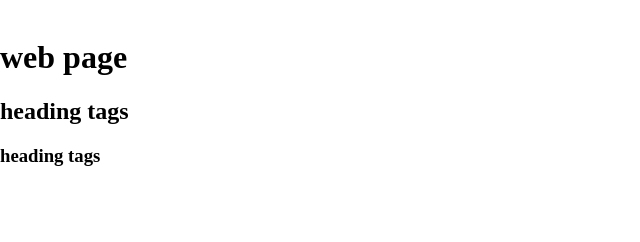
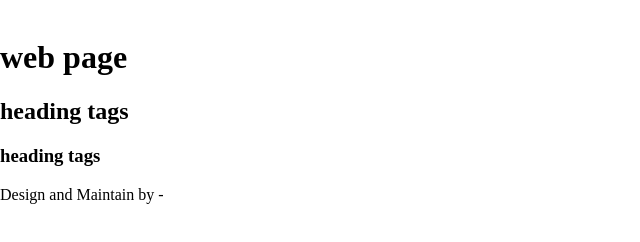
Before and after one commit to maheshtambade/samsung-clone.github.io, a plain HTML site: page newpage.html in a window 1280 px wide. Shown: the whole page, without its empty margins (0-640 px from the left). Drawn offline with Linux system fonts and the light colour scheme.

Commit message:
Add footer with design credit to newpage.html

```diff
--- a/newpage.html
+++ b/newpage.html
@@ -25,5 +25,8 @@
     <h1>web page</h1>
     <h2>heading tags</h2>
     <h3>heading tags</h3>
+    <footer>
+      Design and Maintain by -
+    </footer>
   </body>
 </html>
```
